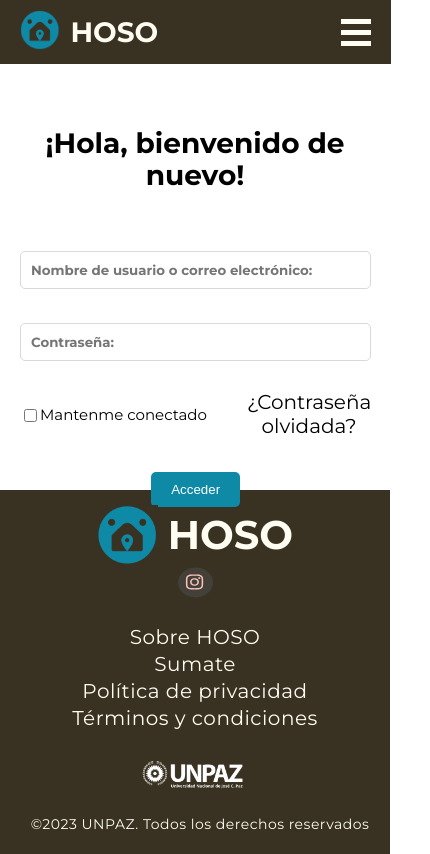
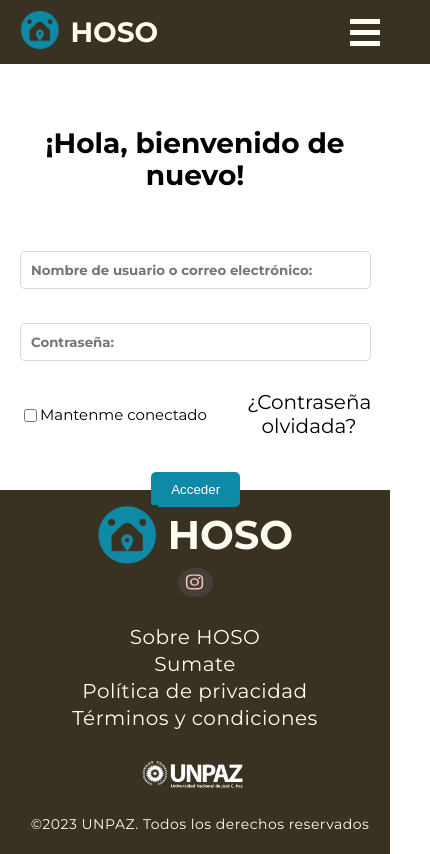
Before and after one commit to nicomedina88/HOSOsite, a React (Create React App) app: page /login in a window 390 px wide. Shown: the whole page, 430 px wide, since content can reach past the window. Built offline with nearby package versions, Linux system fonts and the light colour scheme.

Commit message:
Corrijo menu hamburguesa

```diff
--- a/src/componentes/Header.css
+++ b/src/componentes/Header.css
@@ -93,7 +93,7 @@
     align-items: center;
     position: sticky;
     top: 0;
-    width: 90%;
+    width: 100%;
   }
 
   .nav {
@@ -115,18 +115,25 @@
     align-items: center;
   }
 
+  .nav ul {
+    flex-direction: column;
+  }
+
   .nav ul li {
     margin: 10px 0;
     text-align: center;
     width: 100%; /* Añade esta regla para forzar que ocupen todo el ancho disponible */
-    flex-direction: column;
+
   }
 
   .menu-button {
     display: block;
     cursor: pointer;
+    margin-right: 30px;
   }
-
+  .menu-button ul{
+    flex-direction: column;
+  }
   .close-button {
     color: #FFFCF1;
     font-size: 24px;
@@ -138,6 +145,7 @@
   .menu-button.active .bar:nth-child(1),
   .menu-button.active .bar:nth-child(3) {
     transform: translateY(7px) rotate(45deg); /* Ajusta la animación del icono de hamburguesa */
+    display: none;
   }
 
   .menu-button.active .bar:nth-child(2) {
```
